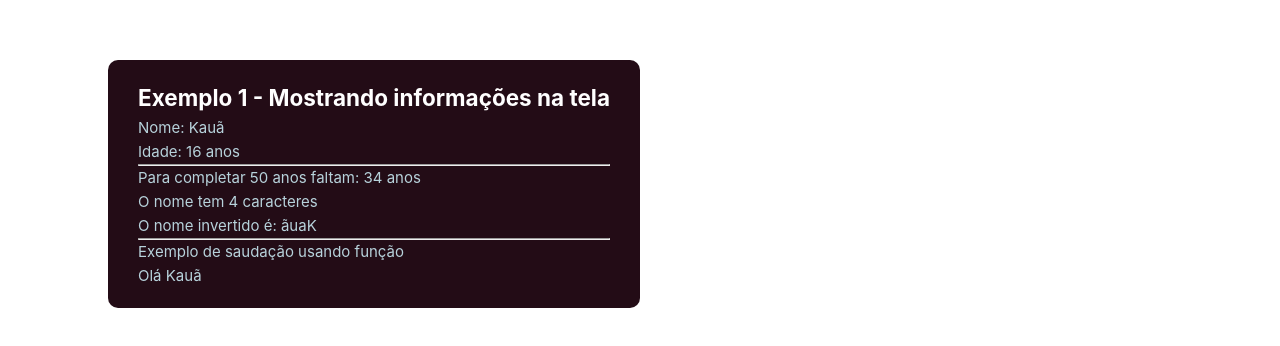
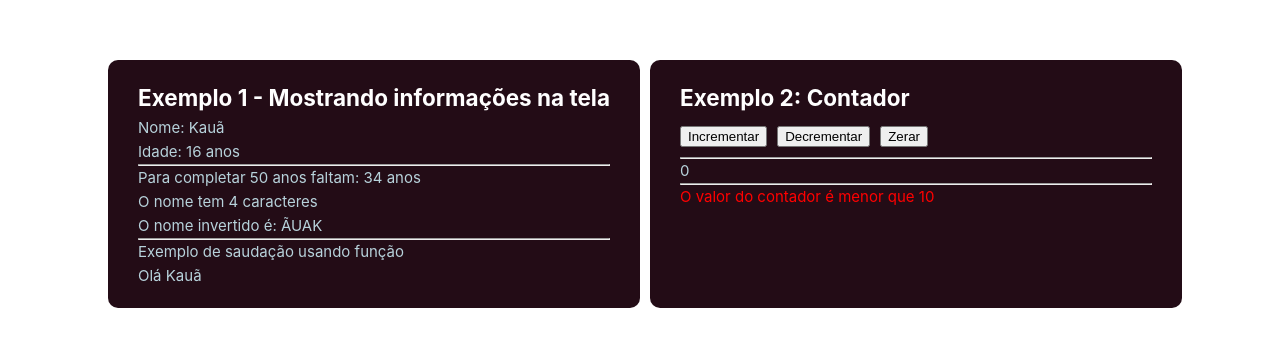
Before and after one commit to kauabarros-24/study-vue, a Vue app: page / in a window 1280 px wide. Shown: the part 216-562 px from the top of the page. Built offline with nearby package versions, Linux system fonts and the light colour scheme.

Commit message:
Outros cards

```diff
--- a/src/App.vue
+++ b/src/App.vue
@@ -1,14 +1,28 @@
 <script setup>
+import { ref } from 'vue';
+
+const contador = ref(0)
 const nome = "Kauã"
 const idade = 16
 
 function inverter(texto){
-   return nome.split('').reverse().join('')
+   return nome.split('').reverse().join('').toUpperCase()
 }
 
 function saudacao() {
   return `Olá ${nome}`
 }
+
+function incrementarContador() {
+  contador.value++
+}
+function decrementarContador() {
+  contador.value--
+}
+function zerar() {
+  contador.value = 0
+}
+
 </script>
 
 <template>
@@ -24,14 +38,28 @@ function saudacao() {
         <p> Exemplo de saudação usando função</p>
         <p> {{ saudacao() }}  </p>
     </div>
+
+  <div class="contador">
+    <h1>Exemplo 2: Contador</h1>
+    <button @click="incrementarContador">Incrementar</button>
+    <button @click="decrementarContador">Decrementar</button>
+    <button @click="zerar">Zerar</button>
+    <hr>
+    <p> {{ contador }} </p>
+    <hr>
+    <div class="maior" v-if="contador >= 10"><p>O valor do contador é maior que 10</p></div>
+    <div class="menor" v-else><p>O valor do contador é menor que 10</p></div>
+
+  </div>
 </template>
 
 <style scoped>
-.info {
+.info, .contador {
   background-color: rgba(35, 12, 22, 1);
   padding: 20px 30px;
   color: rgb(183, 210, 219);
   border-radius: 10px;
+  margin-left: 10px;
 }
 
 h1 {
@@ -39,4 +67,15 @@ h1 {
   font-weight: bold;
   font-size: 1.5em;
 }
+button {
+  margin-top: 10px;
+  margin-bottom: 10px;
+  margin-right: 10px;
+}
+.maior {
+  color: green
+}
+.menor {
+  color: red;
+}
 </style>
```
